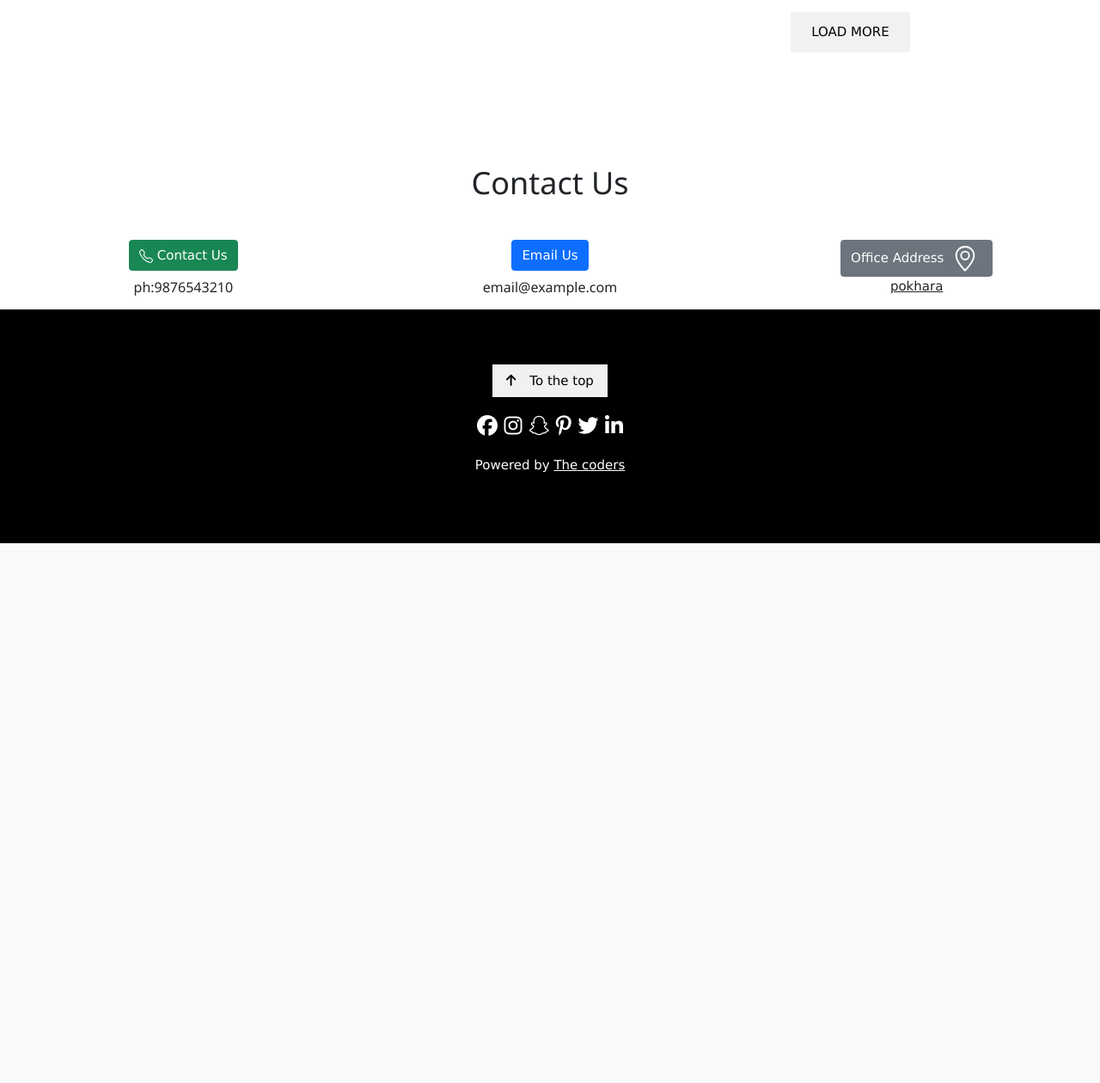
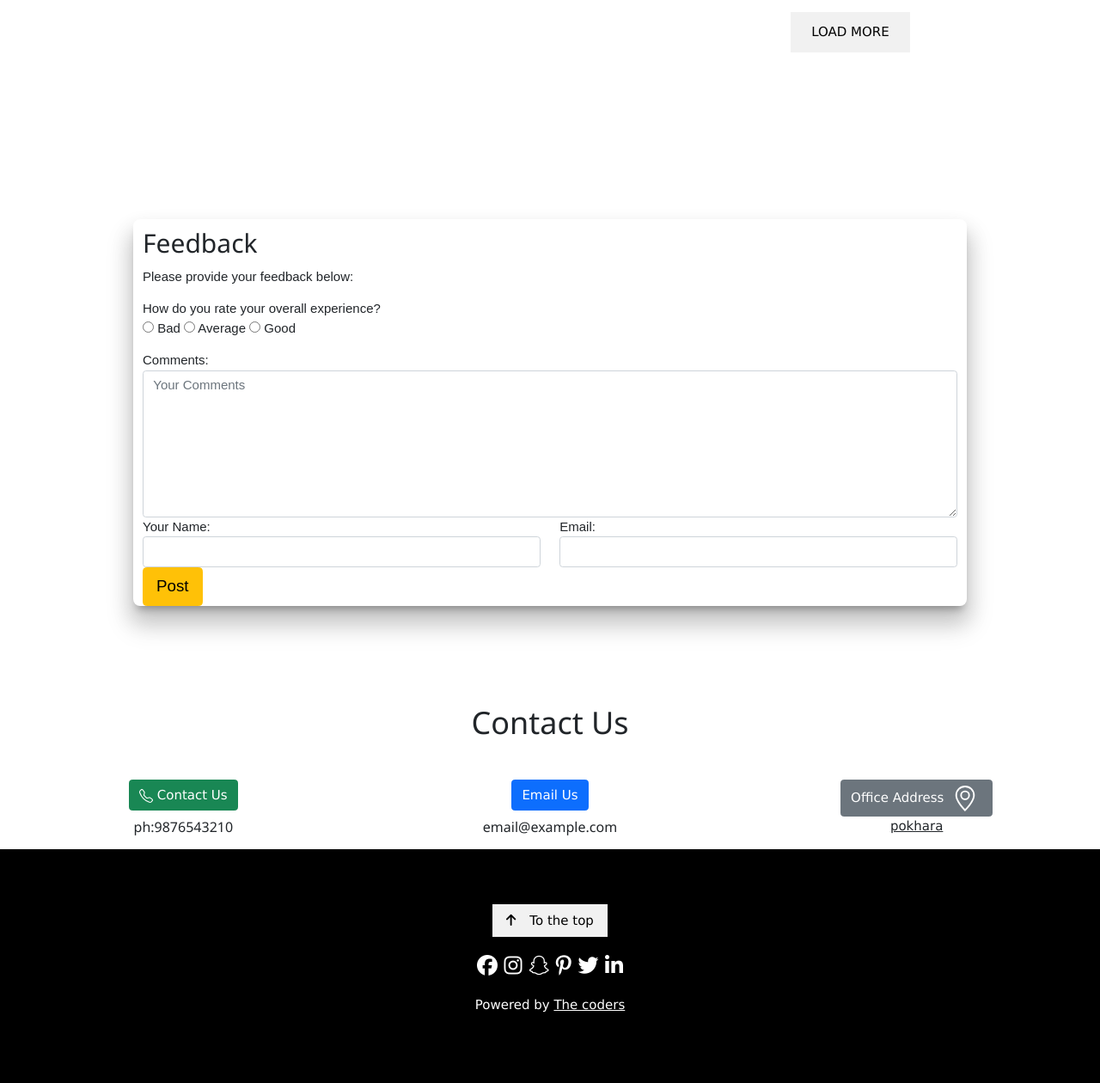
Before and after one commit to ibibeklamichhane/Hospitalmanagement, a Django app: page / in a window 1280 px wide. Shown: the part 2706-3966 px from the top of the page at 86% size. Before the commit the page ends 3338 px from the top, so only its background shows below. Run offline with Django 3.2, Linux system fonts and the light colour scheme; some libraries are stand-ins or nearby versions.

Commit message:
feedbackform added

```diff
--- a/hospitalmanagement/hospital/templates/hospital/home.html
+++ b/hospitalmanagement/hospital/templates/hospital/home.html
@@ -126,6 +126,75 @@
         </div>
       </div>
 
+
+
+      <style>
+        .form-container
+        {
+            background-color: #fff;
+            box-shadow: 0 16px 24px 2px rgba(0,0,0,0.14), 0 20px 30px 5px rgba(0,0,0,0.12), 0 8px 10px -5px rgba(0,0,0,0.3);
+            border-radius: 8px;
+            font-family: 'Montserrat', Arial, Helvetica, sans-serif;
+
+        }
+
+
+        </style>
+
+        <div  class="w3-content w3-container w3-padding-64">
+                  <div class="row " style="margin-top: 50px">
+                        <div class="col-md-offset-3  form-container">
+                            <h2>Feedback</h2>
+                            <p> Please provide your feedback below: </p>
+                            <form role="form" method="POST" id="reused_form">
+                                {% csrf_token %}
+                                <div class="row">
+                                    <div class="col-sm-12 form-group">
+                                        <label>How do you rate your overall experience?</label>
+                                        <p>
+                                            <label class="radio-inline">
+                                                <input type="radio" name="experience" id="radio_experience" value="bad" >
+                                                Bad
+                                            </label>
+                                            <label class="radio-inline">
+                                                <input type="radio" name="experience" id="radio_experience" value="average" >
+                                                Average
+                                            </label>
+                                            <label class="radio-inline">
+                                                <input type="radio" name="experience" id="radio_experience" value="Very good" >
+                                                Good
+                                            </label>
+                                        </p>
+                                    </div>
+                                </div>
+                                <div class="row">
+                                    <div class="col-sm-12 form-group">
+                                        <label for="comments"> Comments:</label>
+                                        <textarea class="form-control" type="textarea" name="comments" id="comments" placeholder="Your Comments" maxlength="6000" rows="7"></textarea>
+                                    </div>
+                                </div>
+                                <div class="row">
+                                    <div class="col-sm-6 form-group">
+                                        <label for="name"> Your Name:</label>
+                                        <input type="text" class="form-control" id="name" name="name" required>
+                                    </div>
+                                    <div class="col-sm-6 form-group">
+                                        <label for="email"> Email:</label>
+                                        <input type="email" class="form-control" id="email" name="email" required>
+                                    </div>
+                                </div>
+                                <div class="row">
+                                    <div class="col-sm-12 form-group">
+                                        <button type="submit" class="btn btn-lg btn-warning btn-block" >Post </button>
+                                    </div>
+                                </div>
+                            </form>
+                            <div id="success_message" style="width:100%; height:100%; display:none; "> <h3>Posted your feedback successfully!</h3> </div>
+                            <div id="error_message" style="width:100%; height:100%; display:none; "> <h3>Error</h3> Sorry there was an error sending your form. </div>
+                        </div>
+                    </div>
+                </div>
+
       <!-- Modal for full size images on click-->
       <div id="modal01" class="w3-modal w3-black" onclick="this.style.display='none'">
         <span class="w3-button w3-large w3-black w3-display-topright" title="Close Modal Image"><i class="fa fa-remove"></i></span>
@@ -171,6 +240,7 @@
         </div>
     </div>
 
+
       <footer class="w3-center w3-black w3-padding-64 ">
         <a href="{%url "home"%}" class="w3-button w3-light-grey"><i class="fa fa-arrow-up w3-margin-right"></i>To the top</a>
         <div class="w3-xlarge w3-section">
--- a/hospitalmanagement/hospital/templates/hospital/view_doctor.html
+++ b/hospitalmanagement/hospital/templates/hospital/view_doctor.html
@@ -37,4 +37,6 @@
 		{% endfor %}
 	</tbody>
 </table>
+	<a href="javascript:history.back()">Back to Add Doctor</a>
+
 {%endblock %}
--- a/hospitalmanagement/hospital/urls.py
+++ b/hospitalmanagement/hospital/urls.py
@@ -18,7 +18,7 @@ urlpatterns = [
     path('login/', auth_views.LoginView.as_view(template_name='hospital/login.html'), name='login'),
     path('logout/', auth_views.LogoutView.as_view(template_name='hospital/logout.html'), name='logout'),
 
-
+    path('feedback/',views.Feedback, name='feedback'),
 
 
 ]
--- a/hospitalmanagement/hospital/views.py
+++ b/hospitalmanagement/hospital/views.py
@@ -118,3 +118,9 @@
     patient = Patient.objects.get(id=pid)
     patient.delete()
     return redirect('view_patient')
+
+def Feedback(request):
+    return render(request,'hospital/feedback.html',{})
+
+def contact(request):
+     return render(request, 'hospital/contact.html', {})
```
Also changed, not shown: hospitalmanagement/hospital/templates/hospital/feedback.html (added, +72 -0 lines), hospitalmanagement/db.sqlite3.
